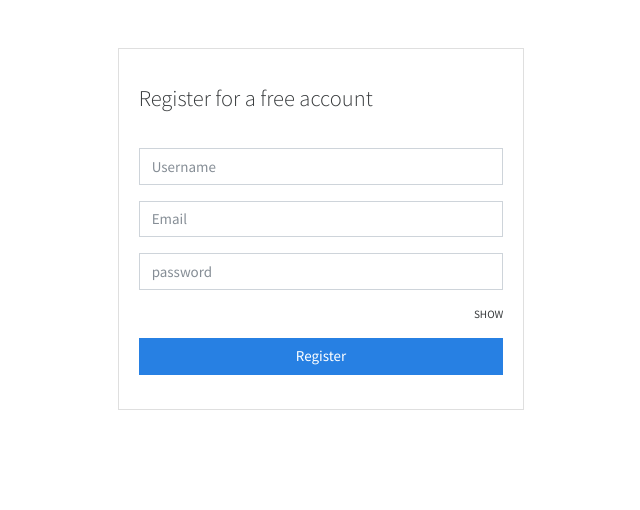
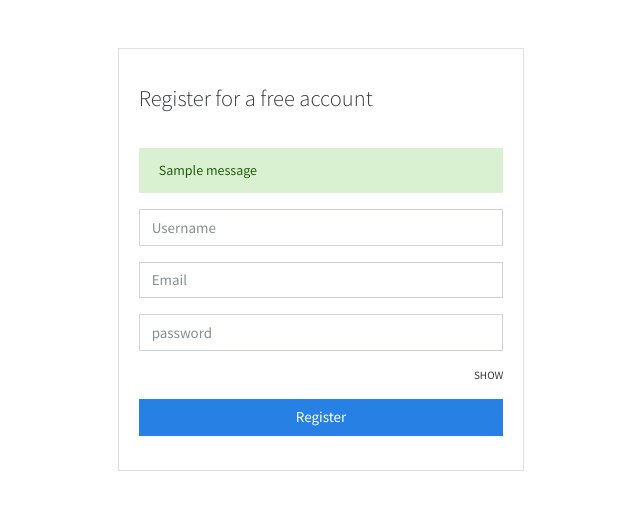
Before and after one commit to vparjunmohan/Django-Expense-Tracker-Webapp, a Django app: page /authentication/register/ in a window 1280 px wide. Shown: the top 510 px of the page, without its empty margins (319-959 px from the left). Run offline with Django 3.2, Linux system fonts and the light colour scheme; tables that the repository leaves empty hold one stand-in row (values such as "Sample post"); one stand-in notice (Sample message) is shown; some libraries are stand-ins or nearby versions.

Commit message:
added message alerts

```diff
--- a/authentication/views.py
+++ b/authentication/views.py
@@ -4,10 +4,18 @@ import  json
 from django.http import  JsonResponse
 from django.contrib.auth.models import User
 from validate_email import validate_email
+from django.contrib import messages
 # Create your views here.
 
 class RegistrationView(View):
     def get(self, request):
+        return render(request, 'authentication/register.html')
+
+    def post(self, request):
+        messages.success(request, 'Success')
+        messages.error(request, 'Error')
+        messages.warning(request, 'Warning')
+        messages.info(request, 'Info')
         return render(request, 'authentication/register.html')
 
 
--- a/expenseswebsite/settings.py
+++ b/expenseswebsite/settings.py
@@ -12,6 +12,7 @@ https://docs.djangoproject.com/en/3.1/ref/settings/
 
 from pathlib import Path
 import os
+from django.contrib import messages
 
 # Build paths inside the project like this: BASE_DIR / 'subdir'.
 BASE_DIR = Path(__file__).resolve().parent.parent
@@ -125,3 +126,7 @@ USE_TZ = True
 STATIC_URL = '/static/'
 STATICFILES_DIRS = [os.path.join(BASE_DIR, 'expenseswebsite/static')]
 STATIC_ROOT = os.path.join(BASE_DIR, 'static')
+
+MESSAGE_TAGS = {
+    messages.ERROR: 'danger'
+}
--- a/templates/authentication/register.html
+++ b/templates/authentication/register.html
@@ -12,7 +12,13 @@
       <div class="card-title py-3">
         <h4>Register for a free account</h4>
       </div>
-        <form action="" method="post">
+
+
+
+
+        <form action="{% url 'register' %}" method="post">
+        {% csrf_token %}
+        {% include 'partials/_messages.html' %}
           <div class="form-group">
             <input
               type="text"
--- /dev/null
+++ b/templates/partials/_messages.html
@@ -0,0 +1,9 @@
+{% if messages %}
+	<div class="messages">
+	{% for message in messages %}
+	<div{% if message.tags %} class="alert alert-sm alert-{{ message.tags }}"{% endif %}>
+	{{ message }}
+	</div>
+	{% endfor %}
+	</div>
+{% endif %}
```
